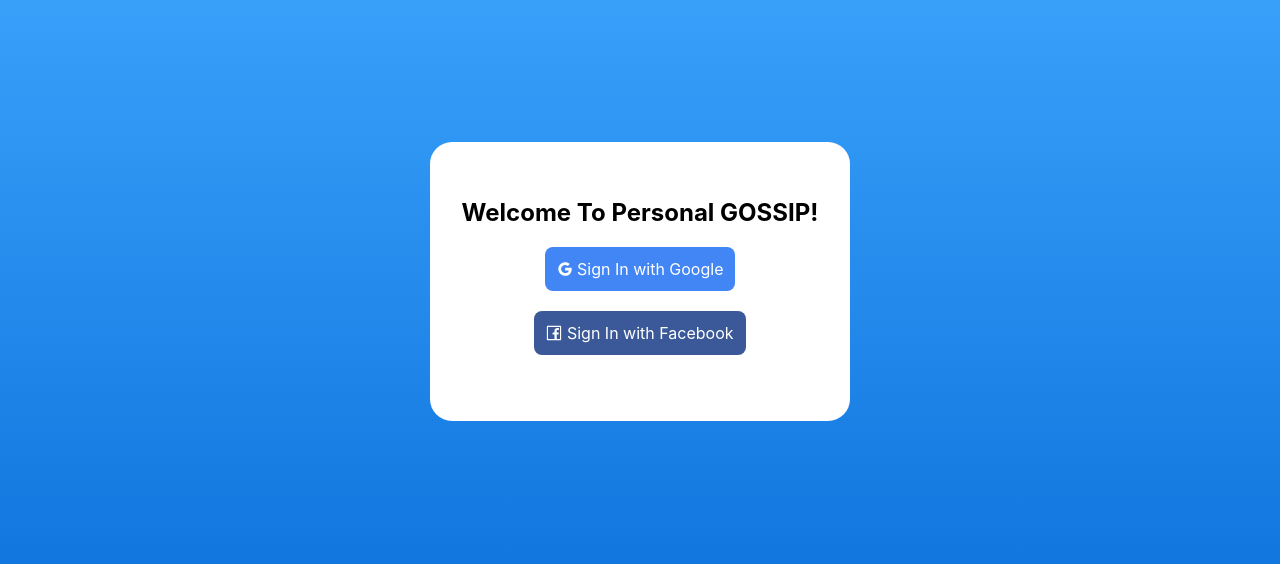
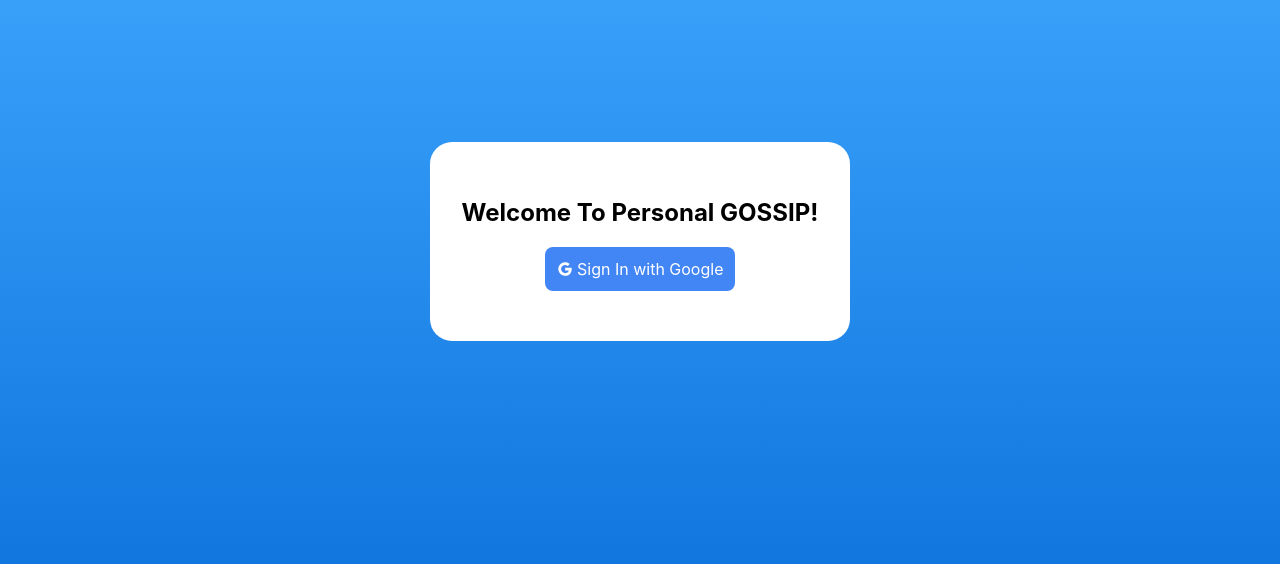
Before and after one commit to ibrajkhan/Chat-App, a React (Create React App) app: page / in a window 1280 px wide. Shown: the part 114-678 px from the top of the page. Built offline with nearby package versions, Linux system fonts and the light colour scheme; no server answers.

Commit message:
changing axios url

```diff
--- a/src/components/Chats.jsx
+++ b/src/components/Chats.jsx
@@ -27,7 +27,7 @@
       return;
     }
     axios
-      .get("https://chatengine.io/users/me/", {
+      .get("https://api.chatengine.io/users/me", {
         headers: {
           "project-id": process.env.REACT_APP_CHAT_ENGINE_ID,
           "user-name": user.email,
@@ -47,7 +47,7 @@
           formdata.append("avatar", avatar, avatar.name);
 
           axios
-            .post("https://api.chatengine.io/users/", formdata, {
+            .post("https://api.chatengine.io/users", formdata, {
               headers: {
                 "private-key": process.env.REACT_APP_CHAT_ENGINE_KEY,
               },
@@ -57,6 +57,8 @@
         });
       });
   }, [user, history]);
+
+  if (!user || loading) return <h3>Loading...</h3>;
 
   return (
     <div className="chats__page">
--- a/src/components/Login.jsx
+++ b/src/components/Login.jsx
@@ -1,6 +1,7 @@
 import React from "react";
 import { GoogleOutlined, FacebookOutlined } from "@ant-design/icons";
 import "../style.css";
+import "firebase/app";
 import { auth } from "../firebase";
 import firebase from "firebase/app";
 
@@ -19,14 +20,14 @@
         </div>
         <br />
         <br />
-        <div
+        {/*<div
           className="login__button facebook"
           onClick={() =>
             auth.signInWithRedirect(new firebase.auth.FacebookAuthProvider())
           }
         >
           <FacebookOutlined /> Sign In with Facebook
-        </div>
+        </div>*/}
       </div>
     </div>
   );
--- a/src/style.css
+++ b/src/style.css
@@ -17,7 +17,7 @@
   top: calc(50vh - 144px);
   left: calc(50vw - 210px);
   padding-top: 36px;
-  padding-bottom: 66px;
+  padding-bottom: 30px;
   width: 420px;
   text-align: center;
   background-color: white;
```
